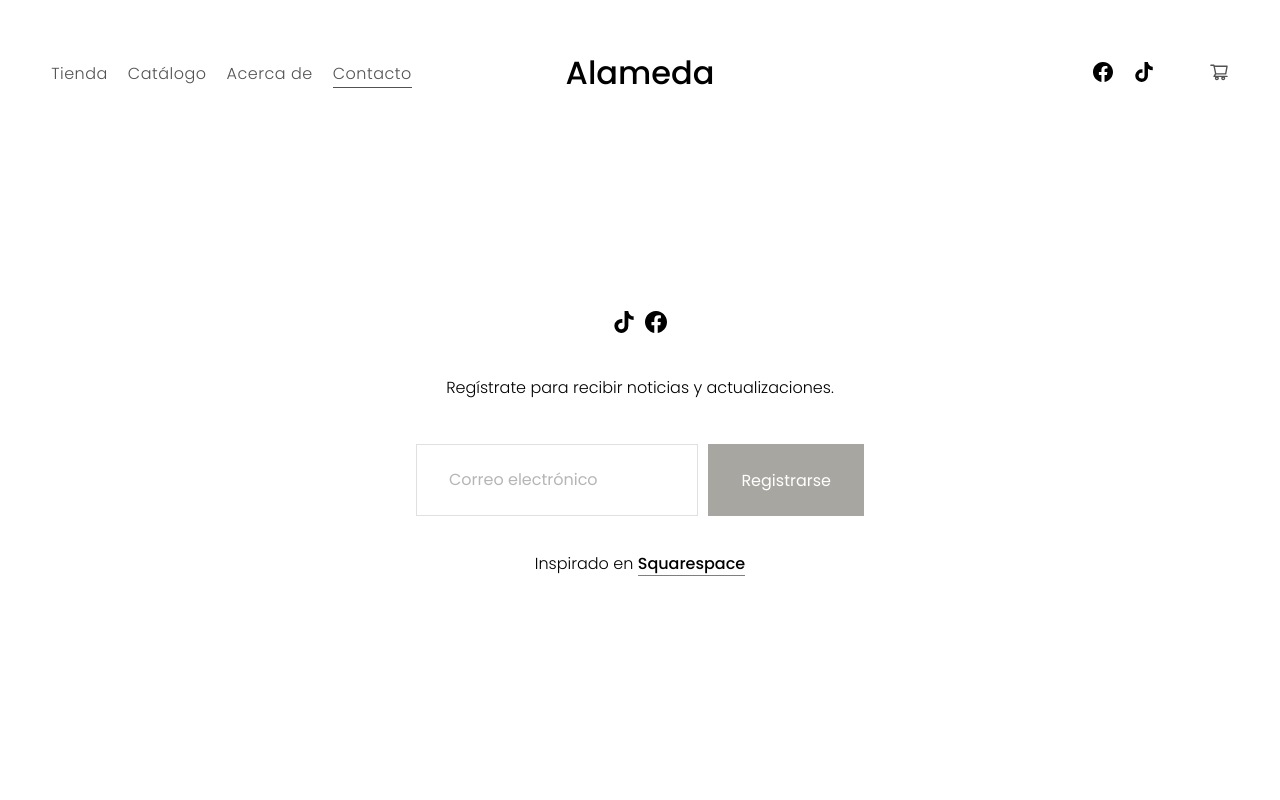
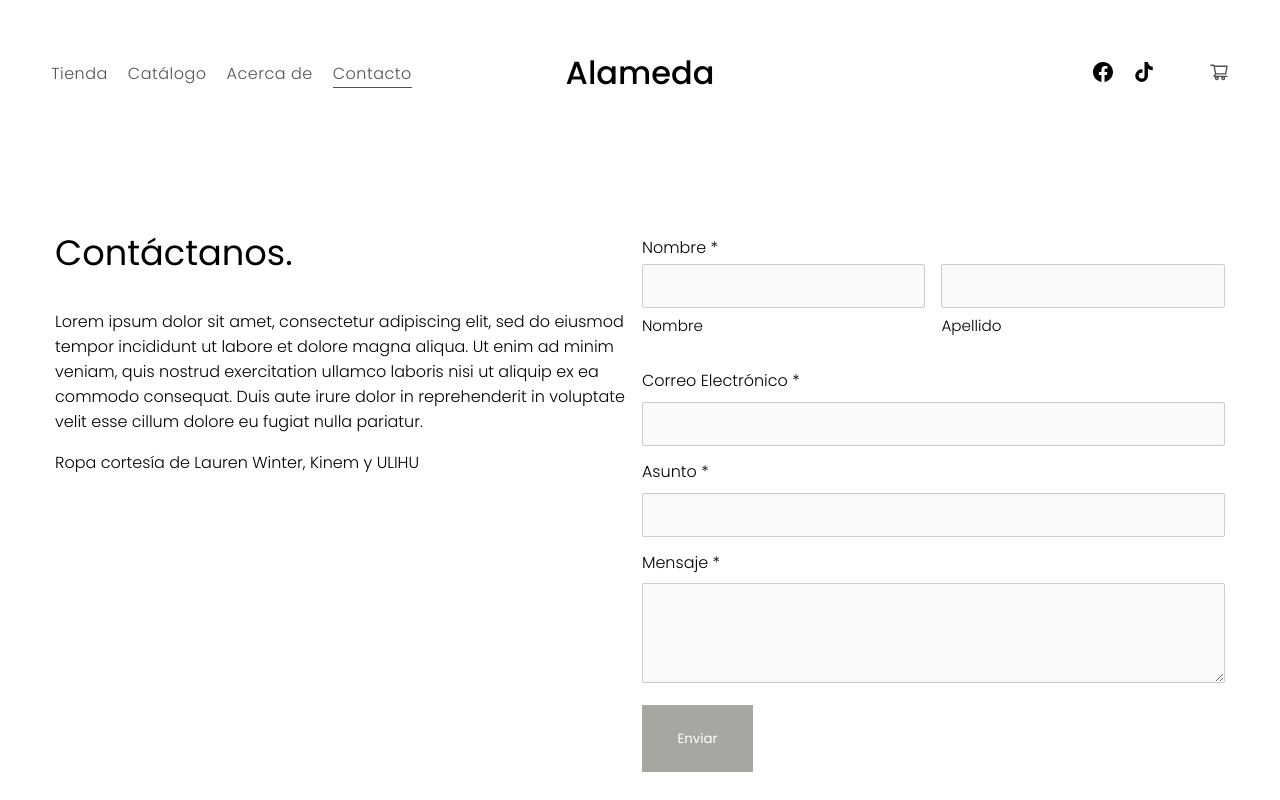
Before and after one commit to Leninner/alameda-ecommerce, a React (Vite) app: page /contact in a window 1280 px wide. Shown: the top 800 px of the page. Built offline with nearby package versions, Linux system fonts and the light colour scheme.

Commit message:
Added Contact Page

```diff
--- a/package.json
+++ b/package.json
@@ -8,18 +8,21 @@
     "preview": "vite preview"
   },
   "dependencies": {
+    "@hookform/resolvers": "^2.8.8",
     "@types/react-router-dom": "^5.3.3",
     "@types/react-slick": "^0.23.8",
     "framer-motion": "^6.3.0",
     "react": "^18.0.0",
     "react-dom": "^18.0.0",
+    "react-hook-form": "^7.30.0",
     "react-icons": "^4.3.1",
     "react-redux": "^8.0.0",
     "react-router-dom": "^6.3.0",
     "react-slick": "^0.29.0",
     "redux": "^4.1.2",
     "slick-carousel": "^1.8.1",
-    "styled-components": "^5.3.5"
+    "styled-components": "^5.3.5",
+    "yup": "^0.32.11"
   },
   "devDependencies": {
     "@types/react": "^18.0.0",
--- /dev/null
+++ b/src/components/Form/index.tsx
@@ -0,0 +1,80 @@
+import { useFormHook } from '../../hooks'
+import { FormContainer, Label, Button } from './styles'
+
+export const Form = () => {
+  const { register, handleSubmit, errors, onSubmit } = useFormHook()
+
+  return (
+    <FormContainer onSubmit={handleSubmit(onSubmit)}>
+      <div>
+        <h3>Nombre *</h3>
+
+        <section>
+          <Label htmlFor="name">
+            <input
+              {...register('name', {
+                required: true,
+              })}
+              name="name"
+              id="name"
+            />
+            Nombre
+            {errors.name?.message && <span>{errors.name?.message}</span>}
+          </Label>
+
+          <Label htmlFor="lastName">
+            <input
+              {...register('lastName', {
+                required: true,
+              })}
+              id="lastName"
+              name="lastName"
+            />
+            Apellido
+            {errors.lastName?.message && (
+              <span>{errors.lastName?.message}</span>
+            )}
+          </Label>
+        </section>
+      </div>
+
+      <Label htmlFor="email">
+        Correo Electrónico *
+        <input
+          id="email"
+          {...register('email', {
+            required: true,
+          })}
+          name="email"
+        />
+        {errors.email?.message && <span>{errors.email?.message}</span>}
+      </Label>
+
+      <Label htmlFor="asunto">
+        Asunto *
+        <input
+          id="asunto"
+          {...register('asunto', {
+            required: true,
+          })}
+          name="asunto"
+        />
+        {errors.asunto?.message && <span>{errors.asunto?.message}</span>}
+      </Label>
+
+      <Label htmlFor="message">
+        Mensaje *
+        <textarea
+          id="message"
+          {...register('message', {
+            required: true,
+          })}
+          name="message"
+        />
+        {errors.message?.message && <span>{errors.message?.message}</span>}
+      </Label>
+
+      <Button type="submit">Enviar</Button>
+    </FormContainer>
+  )
+}
--- /dev/null
+++ b/src/components/Form/styles.ts
@@ -0,0 +1,80 @@
+import styled from 'styled-components'
+
+export const FormContainer = styled.form`
+  max-width: 583px;
+  width: 100%;
+  font-weight: 300;
+  padding-top: 3vmax;
+
+  div {
+    h3 {
+      line-height: 1.3328;
+      font-weight: 300;
+      font-size: calc(1 * 1rem);
+    }
+
+    section {
+      display: flex;
+      justify-content: space-between;
+      font-size: calc(1 * 0.95rem);
+
+      label {
+        flex: 1;
+
+        &:first-child {
+          margin-right: 1rem;
+        }
+      }
+    }
+
+    margin-bottom: 20px;
+  }
+
+  input,
+  textarea {
+    width: 100%;
+    padding: 12px;
+    margin: 6px 0 4px;
+    border: 1px solid #ccc;
+    background: #fafafa;
+    color: #000;
+    font-size: 12px;
+    border-radius: 2px;
+    resize: vertical;
+    cursor: default;
+  }
+
+  textarea {
+    min-height: 100px;
+  }
+`
+
+export const Label = styled.label`
+  width: 100%;
+  line-height: 1.8em;
+  height: calc(auto + 1.8em);
+  position: relative;
+  display: block;
+  margin-bottom: 0.5em;
+
+  span {
+    font-size: calc(1 * 0.95rem);
+    color: red;
+    display: block;
+  }
+`
+
+export const Button = styled.button`
+  background: #a8a6a1;
+  color: #fff;
+  width: 111px;
+  height: 67px;
+  outline: none;
+  border: none;
+  transition: all 0.3s ease-in-out;
+  cursor: pointer;
+
+  &:hover {
+    opacity: 0.8;
+  }
+`
--- /dev/null
+++ b/src/helpers/index.ts
@@ -0,0 +1,12 @@
+import * as yup from 'yup'
+
+export const schema = yup.object().shape({
+  name: yup.string().required('El nombre es requerido'),
+  lastName: yup.string().required('El apellido es requerido'),
+  email: yup
+    .string()
+    .email('El email no es válido')
+    .required('El email es requerido'),
+  message: yup.string().required('El mensaje es requerido'),
+  asunto: yup.string().required('El asunto es requerido'),
+})
--- /dev/null
+++ b/src/hooks/index.ts
@@ -0,0 +1,24 @@
+import { useForm } from 'react-hook-form'
+import { yupResolver } from '@hookform/resolvers/yup'
+import { schema } from '../helpers'
+import { Inputs } from '../interfaces'
+import { SubmitHandler } from 'react-hook-form'
+
+export const useFormHook = (): any => {
+  const {
+    register,
+    handleSubmit,
+    formState: { errors },
+  } = useForm<Inputs>({
+    resolver: yupResolver(schema),
+  })
+
+  const onSubmit: SubmitHandler<Inputs> = data => console.log(data)
+
+  return {
+    register,
+    handleSubmit,
+    errors,
+    onSubmit,
+  }
+}
--- /dev/null
+++ b/src/pages/Contact/index.tsx
@@ -0,0 +1,24 @@
+import { Form } from '../../components/Form'
+import { ContactContainer, ContactIntro } from './styles'
+
+export const Contact = () => {
+  return (
+    <ContactContainer>
+      <ContactIntro>
+        <h3>Contáctanos.</h3>
+
+        <p>
+          Lorem ipsum dolor sit amet, consectetur adipiscing elit, sed do
+          eiusmod tempor incididunt ut labore et dolore magna aliqua. Ut enim ad
+          minim veniam, quis nostrud exercitation ullamco laboris nisi ut
+          aliquip ex ea commodo consequat. Duis aute irure dolor in
+          reprehenderit in voluptate velit esse cillum dolore eu fugiat nulla
+          pariatur.
+        </p>
+        <p>Ropa cortesía de Lauren Winter, Kinem y ULIHU</p>
+      </ContactIntro>
+
+      <Form />
+    </ContactContainer>
+  )
+}
--- /dev/null
+++ b/src/pages/Contact/styles.ts
@@ -0,0 +1,24 @@
+import styled from 'styled-components'
+
+export const ContactContainer = styled.div`
+  display: flex;
+  justify-content: space-evenly;
+`
+
+export const ContactIntro = styled.div`
+  width: 100%;
+  max-width: 583px;
+
+  h3 {
+    line-height: 1.3328;
+    font-size: calc(2.2 * 1rem);
+    font-weight: 400;
+    margin: 2rem 0;
+  }
+
+  p {
+    margin: 1rem 0;
+    font-weight: 300;
+    font-size: calc(1 * 1rem);
+  }
+`
--- a/src/routes/App.tsx
+++ b/src/routes/App.tsx
@@ -4,6 +4,7 @@ import { Home } from '../pages/Home'
 import { Layout } from '../containers/Layout'
 import { LookBook } from '../pages/LookBook'
 import { About } from '../pages/About'
+import { Contact } from '../pages/Contact'
 
 function App() {
   return (
@@ -14,6 +15,8 @@ function App() {
           <Route path="/" element={<Home />} />
           <Route path="/lookbook" element={<LookBook />} />
           <Route path="/about" element={<About />} />
+          <Route path="/contact" element={<Contact />} />
+          <Route path="*" element={<Home />} />
         </Routes>
       </Layout>
     </BrowserRouter>
```
Also changed, not shown: src/interfaces/index.ts (+8 -0 lines), 1 other file (tests, documents, lock files or other folders).
